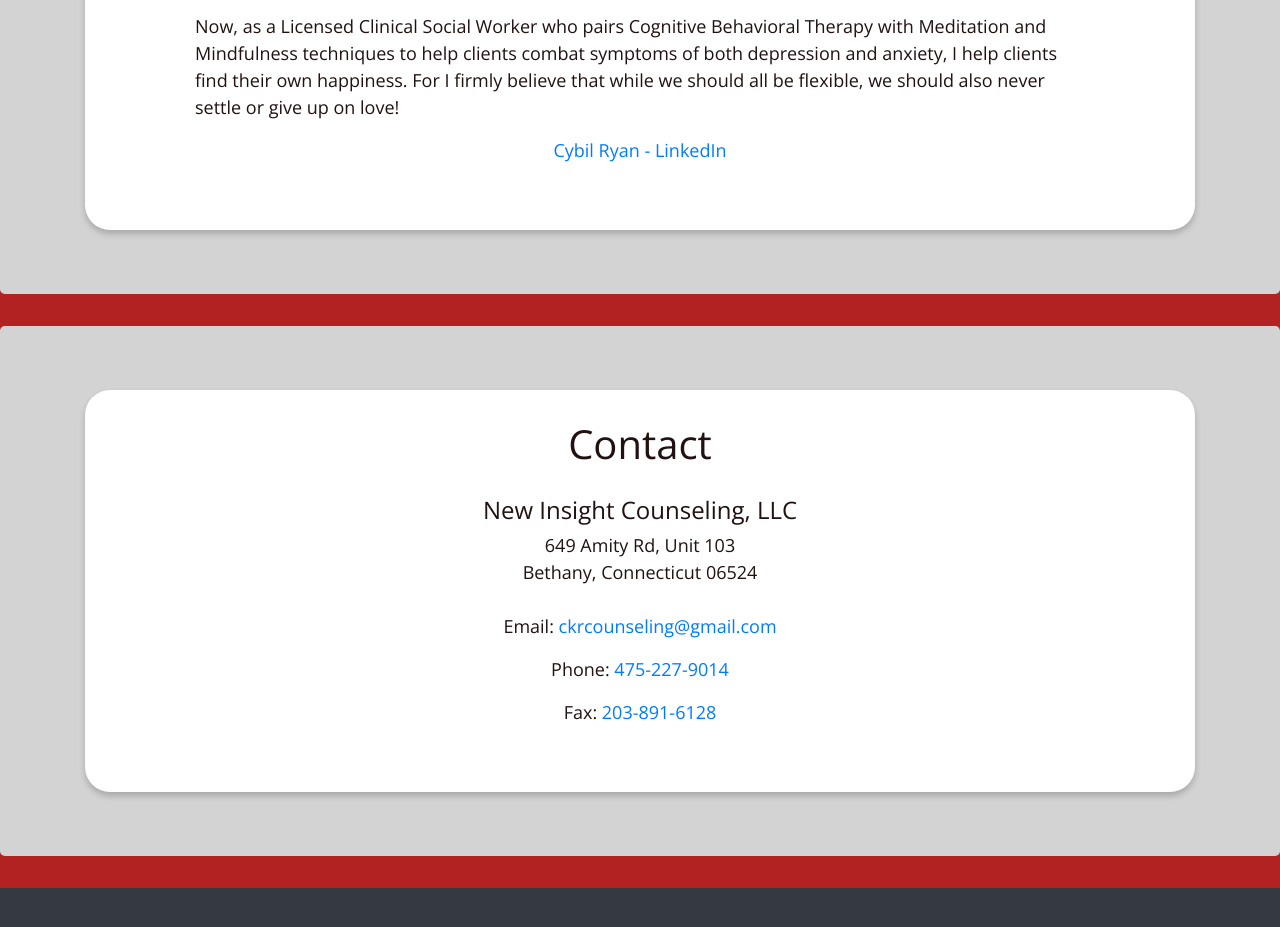
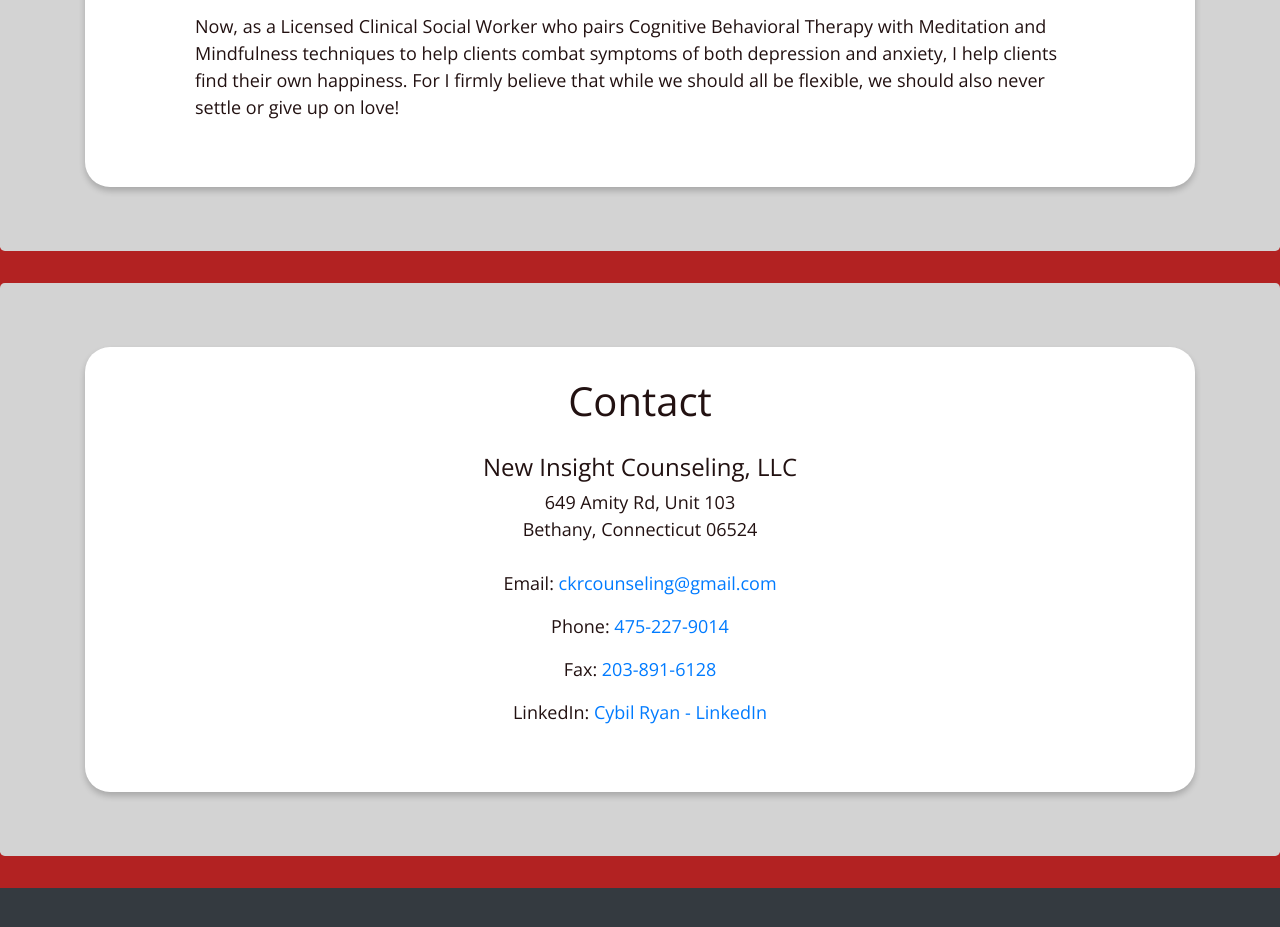
Before and after one commit to ethanryan/cybil-website, a plain HTML site: page index.html in a window 1280 px wide. Shown: the part 3180-4107 px from the top of the page. Drawn offline with nearby package versions, Linux system fonts and the light colour scheme.

Commit message:
updating links

```diff
--- a/index.html
+++ b/index.html
@@ -185,9 +185,6 @@
           <p>
             Now, as a Licensed Clinical Social Worker who pairs Cognitive Behavioral Therapy with Meditation and Mindfulness techniques to help clients combat symptoms of both depression and anxiety, I help clients find their own happiness. For I firmly believe that while we should all be flexible, we should also never settle or give up on love!
           </p>
-          <p class="text-center">
-          <a href="https://www.linkedin.com/in/cybil-ryan-lcsw-and-dating-coach-ab8b3757/">Cybil Ryan - LinkedIn</a>
-        </p>
         </div>
       </div>
     </div> <!-- /container -->
@@ -257,6 +254,9 @@
               <p>
                 Fax: <a href="fax:+1-203-891-6128">203-891-6128</a>
               </p>
+              <p>
+                LinkedIn: <a href="https://www.linkedin.com/in/cybil-ryan-lcsw-and-dating-coach-ab8b3757/">Cybil Ryan - LinkedIn</a>
+              </p>
 
           </div>
         </div>
```
